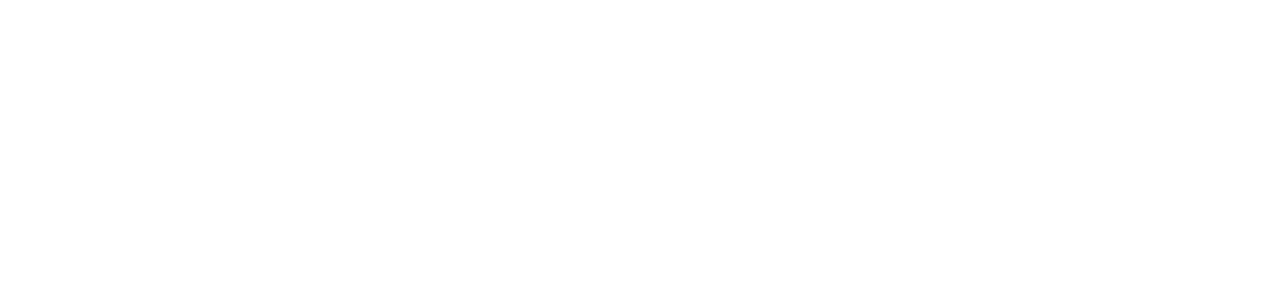
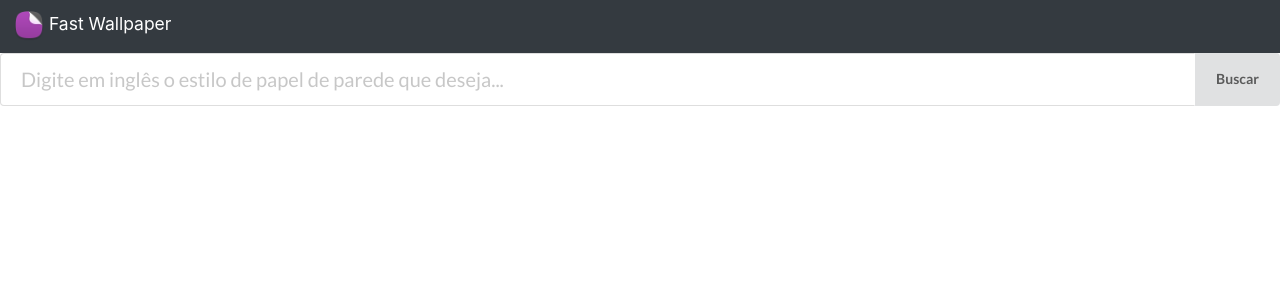
Before and after one commit to GabrielScalici/site-fast-wallpaper, a React (Create React App) app in the folder fastwallpaper/: page / in a window 1280 px wide. Shown: the top 300 px of the page. Built offline with nearby package versions, Linux system fonts and the light colour scheme.

Commit message:
header and search added

```diff
--- a/fastwallpaper/public/index.html
+++ b/fastwallpaper/public/index.html
@@ -28,7 +28,7 @@
       work correctly both with client-side routing and a non-root public URL.
       Learn how to configure a non-root public URL by running `npm run build`.
     -->
-    <title>React App</title>
+    <title> Fast Wallpaper? </title>
   </head>
   <body>
     <noscript>You need to enable JavaScript to run this app.</noscript>
--- a/fastwallpaper/src/App.css
+++ b/fastwallpaper/src/App.css
@@ -1,33 +1,3 @@
 .App {
   text-align: center;
 }
-
-.App-logo {
-  animation: App-logo-spin infinite 20s linear;
-  height: 40vmin;
-  pointer-events: none;
-}
-
-.App-header {
-  background-color: #282c34;
-  min-height: 100vh;
-  display: flex;
-  flex-direction: column;
-  align-items: center;
-  justify-content: center;
-  font-size: calc(10px + 2vmin);
-  color: white;
-}
-
-.App-link {
-  color: #61dafb;
-}
-
-@keyframes App-logo-spin {
-  from {
-    transform: rotate(0deg);
-  }
-  to {
-    transform: rotate(360deg);
-  }
-}
--- a/fastwallpaper/src/App.js
+++ b/fastwallpaper/src/App.js
@@ -1,10 +1,33 @@
 import React, { Component } from 'react';
+import { Navbar } from 'react-bootstrap';
+
+//COMPONENTES
 import './App.css';
+
+//IMAGENS
+import logo from './img/logo.png';
 
 class App extends Component {
     render() {
         return (
             <div className="App">
+                <Navbar bg="dark" variant="dark">
+                    <Navbar.Brand href="#home">
+                        <img
+                            alt=""
+                            src={logo}
+                            width="30"
+                            height="30"
+                            className="d-inline-block align-top"
+                        />
+                        {' Fast Wallpaper'}
+                    </Navbar.Brand>
+                </Navbar>
+
+                <div className="ui huge fluid action input">
+                    <input type="text" placeholder="Digite em inglês o estilo de papel de parede que deseja..." />
+                    <div className="ui button">Buscar</div>
+                </div>
 
             </div>
         );
```
Also changed, not shown: fastwallpaper/src/img/logo.png (added). Lines whose indentation alone changed are shown as unchanged.
